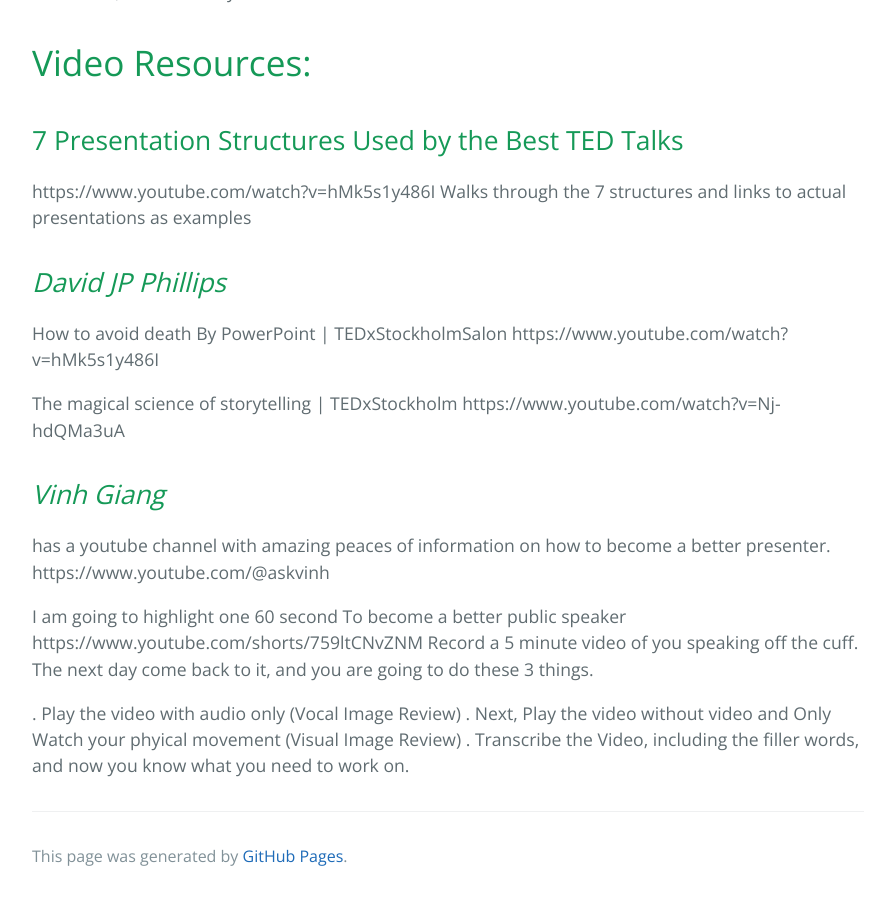
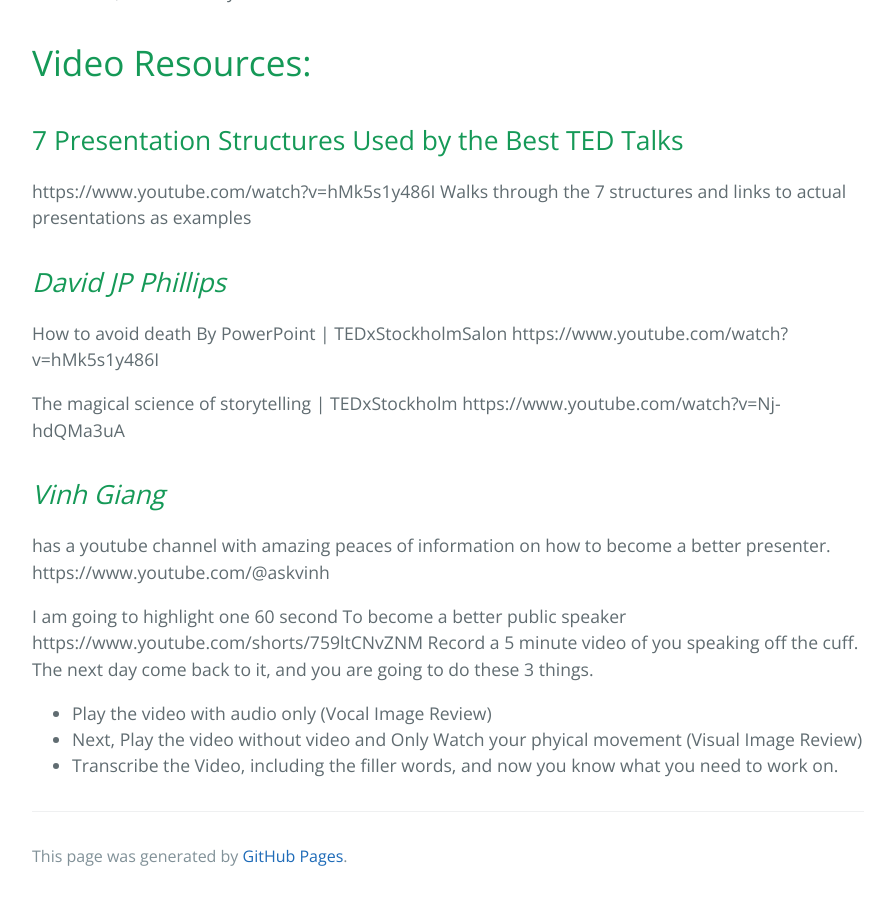
Before and after one commit to jscar-hawk/jscar-hawk.github.io, a Jekyll site: the page built from docs/2024-Speaking_and_Presentations_Resource.md, in a window 1280 px wide and 900 px high, scrolled down 1130 px. Shown: the whole window, without its empty margins (192-1085 px from the left). Built offline with Jekyll 4.4.1, drawn with Linux system fonts in a browser that asks for light colours; our own code applies the rules of GitHub Pages for plain Markdown files.

```diff
--- a/docs/2024-Speaking_and_Presentations_Resource.md
+++ b/docs/2024-Speaking_and_Presentations_Resource.md
@@ -49,6 +49,6 @@ Record a 5 minute video of you speaking off the cuff.
 The next day come back to it, and you are going to do these 3 things.
 
 
-. Play the video with audio only (Vocal Image Review)
-. Next, Play the video without video and Only Watch your phyical movement (Visual Image Review)
-. Transcribe the Video, including the filler words, and now you know what you need to work on.
+* Play the video with audio only (Vocal Image Review)
+* Next, Play the video without video and Only Watch your phyical movement (Visual Image Review)
+* Transcribe the Video, including the filler words, and now you know what you need to work on.
```
